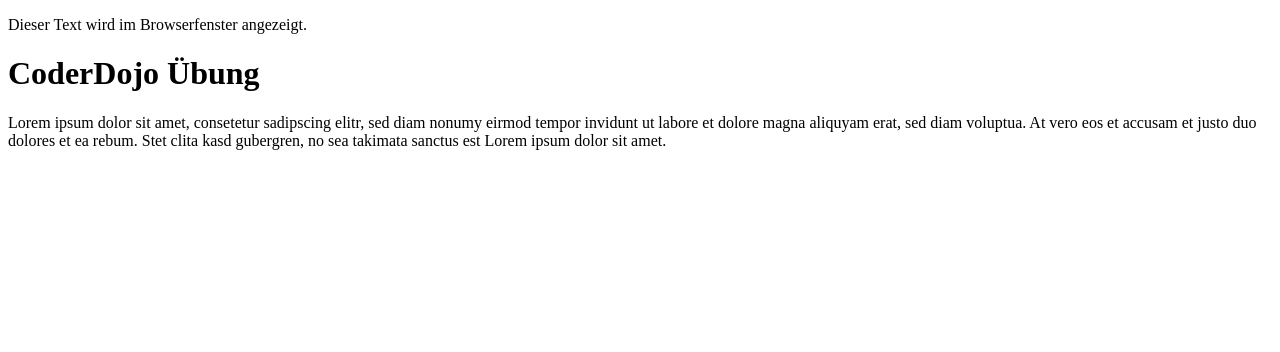
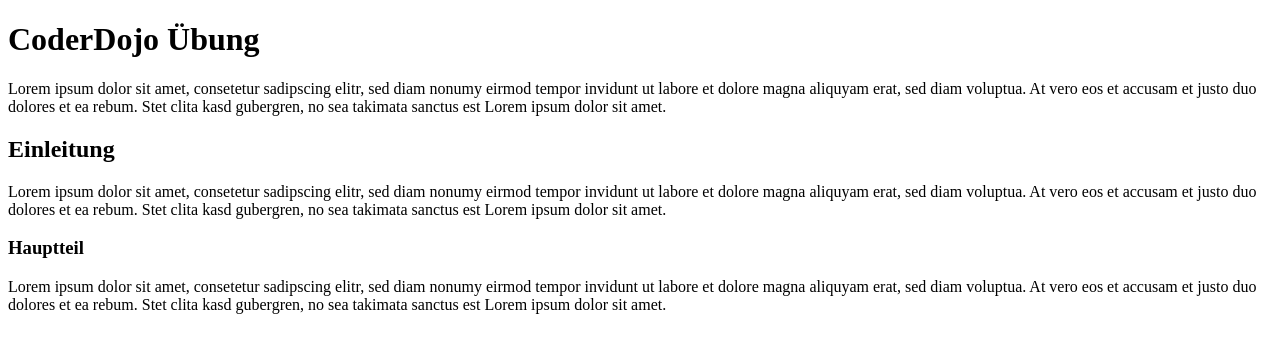
Before and after one commit to eurogym/first-homepage-AFonfe, a plain HTML site: page index.html in a window 1280 px wide. Drawn offline with Linux system fonts and the light colour scheme.

Commit message:
Update index.html

```diff
--- a/index.html
+++ b/index.html
@@ -6,9 +6,14 @@
 </head>
 
 <body>
-<p>Dieser Text wird im Browserfenster angezeigt.</p>
+    <h1>CoderDojo &Uuml;bung</h1>
+    <p>Lorem ipsum dolor sit amet, consetetur sadipscing elitr, sed diam nonumy eirmod tempor invidunt ut labore et dolore magna aliquyam erat, sed diam voluptua. At vero eos et accusam et justo duo dolores et ea rebum. Stet clita kasd gubergren, no sea takimata sanctus est Lorem ipsum dolor sit amet.</p>
+
+        <h2>Einleitung</h2>
+        <p>Lorem ipsum dolor sit amet, consetetur sadipscing elitr, sed diam nonumy eirmod tempor invidunt ut labore et dolore magna aliquyam erat, sed diam voluptua. At vero eos et accusam et justo duo dolores et ea rebum. Stet clita kasd gubergren, no sea takimata sanctus est Lorem ipsum dolor sit amet.</p>
+
+                <h3>Hauptteil</h3>
+                <p>Lorem ipsum dolor sit amet, consetetur sadipscing elitr, sed diam nonumy eirmod tempor invidunt ut labore et dolore magna aliquyam erat, sed diam voluptua. At vero eos et accusam et justo duo dolores et ea rebum. Stet clita kasd gubergren, no sea takimata sanctus est Lorem ipsum dolor sit amet.</p>
 </body>
 
 </html>
-<h1>CoderDojo &Uuml;bung</h1>
-<p>Lorem ipsum dolor sit amet, consetetur sadipscing elitr, sed diam nonumy eirmod tempor invidunt ut labore et dolore magna aliquyam erat, sed diam voluptua. At vero eos et accusam et justo duo dolores et ea rebum. Stet clita kasd gubergren, no sea takimata sanctus est Lorem ipsum dolor sit amet.</p>
```
